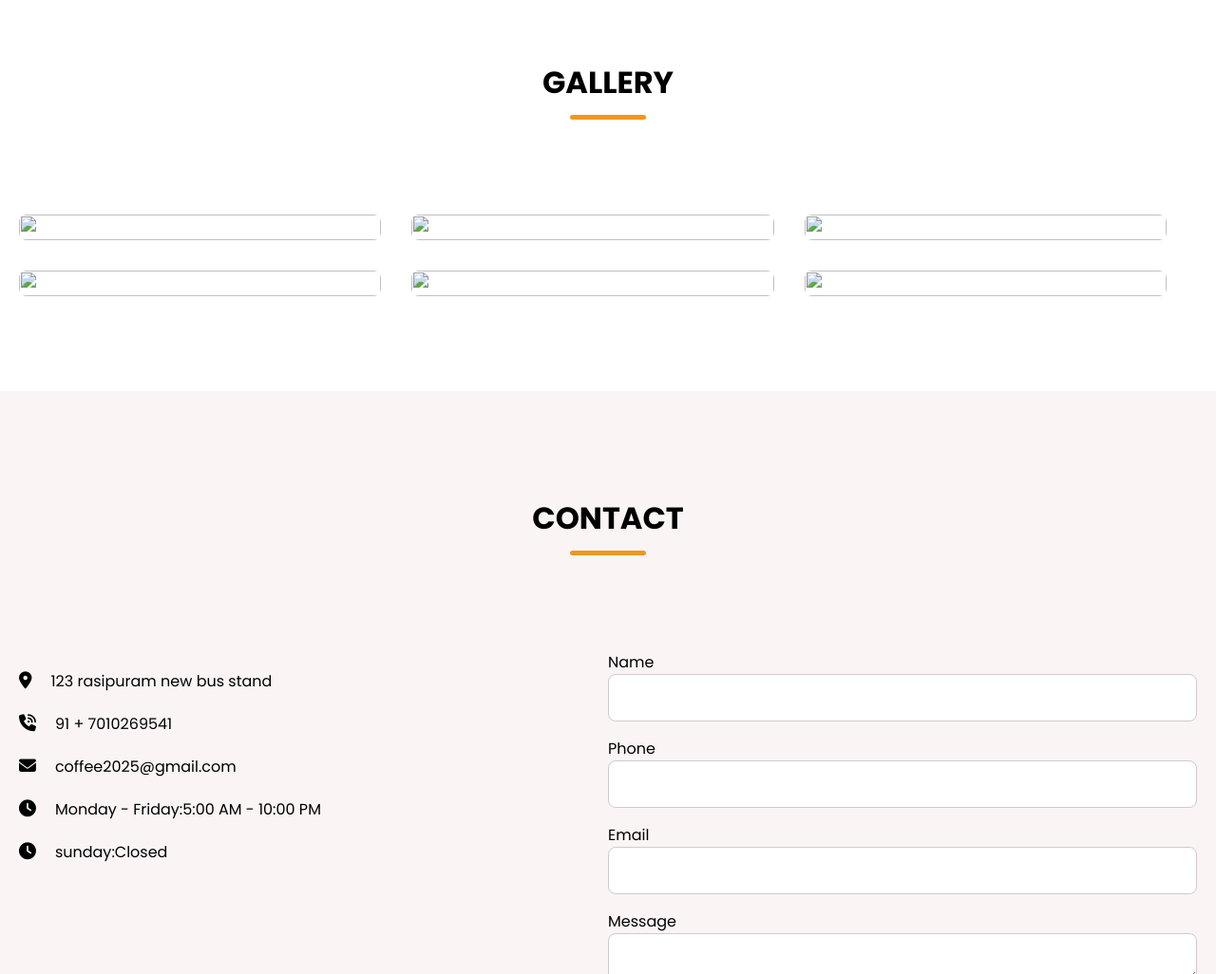
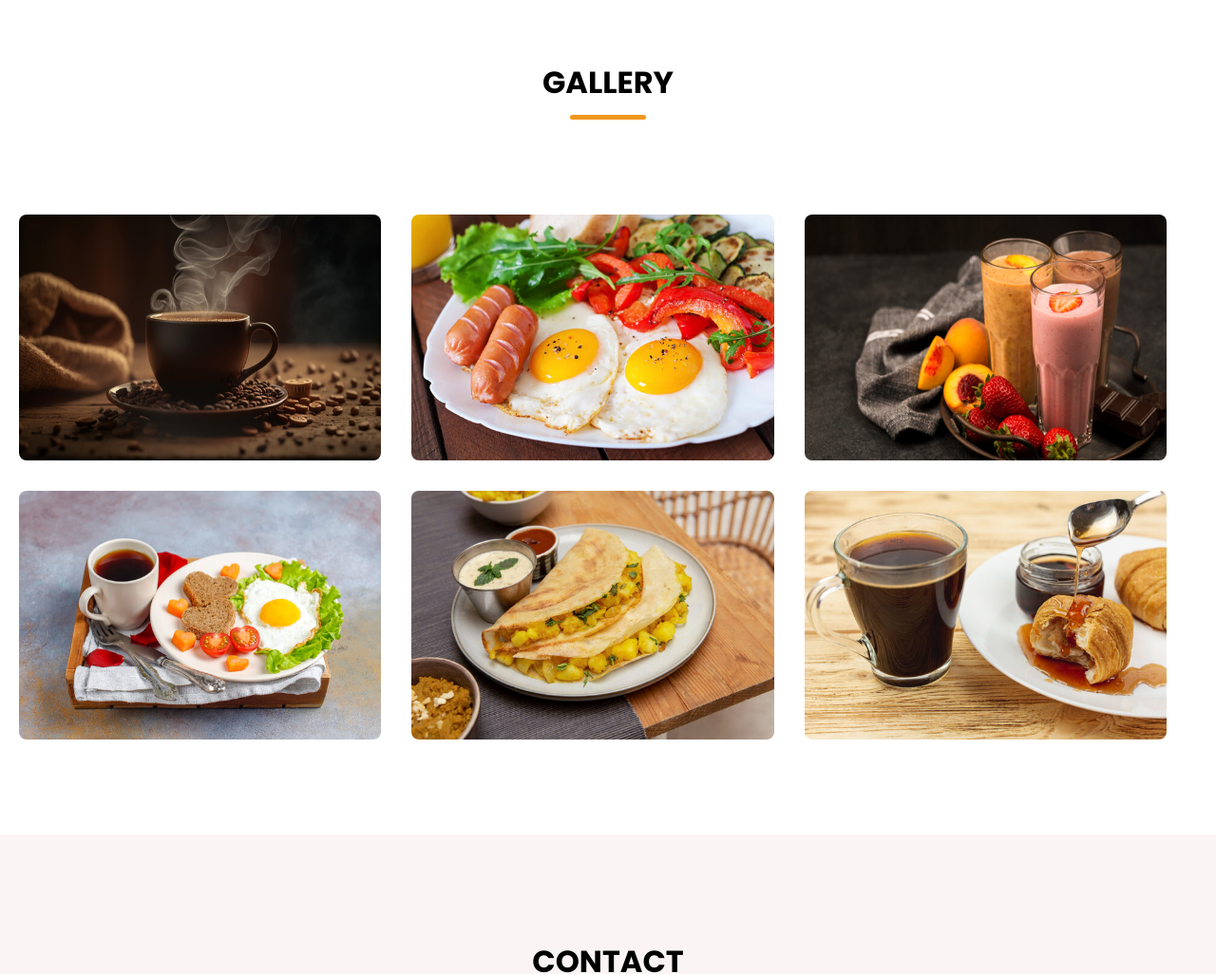
Before and after one commit to Haripriyadharshani/coffee-website, a plain HTML site: page index.html in a window 1280 px wide. Shown: the part 3706-4732 px from the top of the page at 95% size. Drawn offline with nearby package versions, Linux system fonts and the light colour scheme; a web font is replaced by a local one.

Commit message:
Update index.html

```diff
--- a/index.html
+++ b/index.html
@@ -184,27 +184,27 @@ At [Your Coffee Shop Name], it’s all about good coffee, great people, and mean
 	<div class="section-content">
 	<ul class="gallery-list">
 	 <li class="gallery-item">
-	 <img src="images/gallery-1" class="gallery-image">
+	 <img src="images/gallery-1.jpg" class="gallery-image">
 	 </li>
 
 	 <li class="gallery-item">
-	 <img src="images/gallery-2" class="gallery-image">
+	 <img src="images/gallery-2.jpg" class="gallery-image">
 	 </li>
 
 	 <li class="gallery-item">
-	 <img src="images/gallery-3" class="gallery-image">
+	 <img src="images/gallery-3.jpg" class="gallery-image">
 	 </li>
 
 	 <li class="gallery-item">
-	 <img src="images/gallery-4" class="gallery-image">
+	 <img src="images/gallery-4.jpg" class="gallery-image">
 	 </li>
 
 	 <li class="gallery-item">
-	 <img src="images/gallery-5" class="gallery-image">
+	 <img src="images/gallery-5.jpg" class="gallery-image">
 	 </li>
 
 	 <li class="gallery-item">
-	 <img src="images/gallery-6" class="gallery-image">
+	 <img src="images/gallery-6.jpg" class="gallery-image">
 	 </li>
 	</ul>
 	</div>
```
